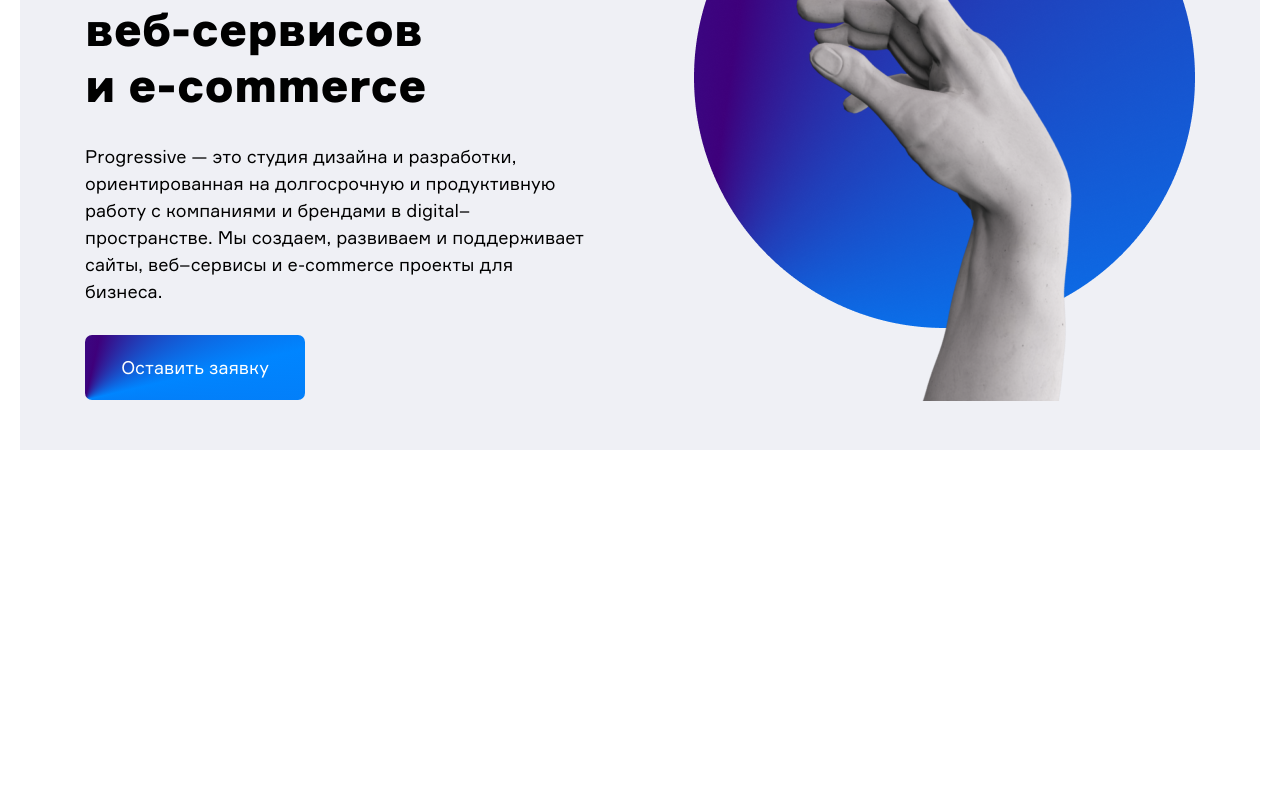
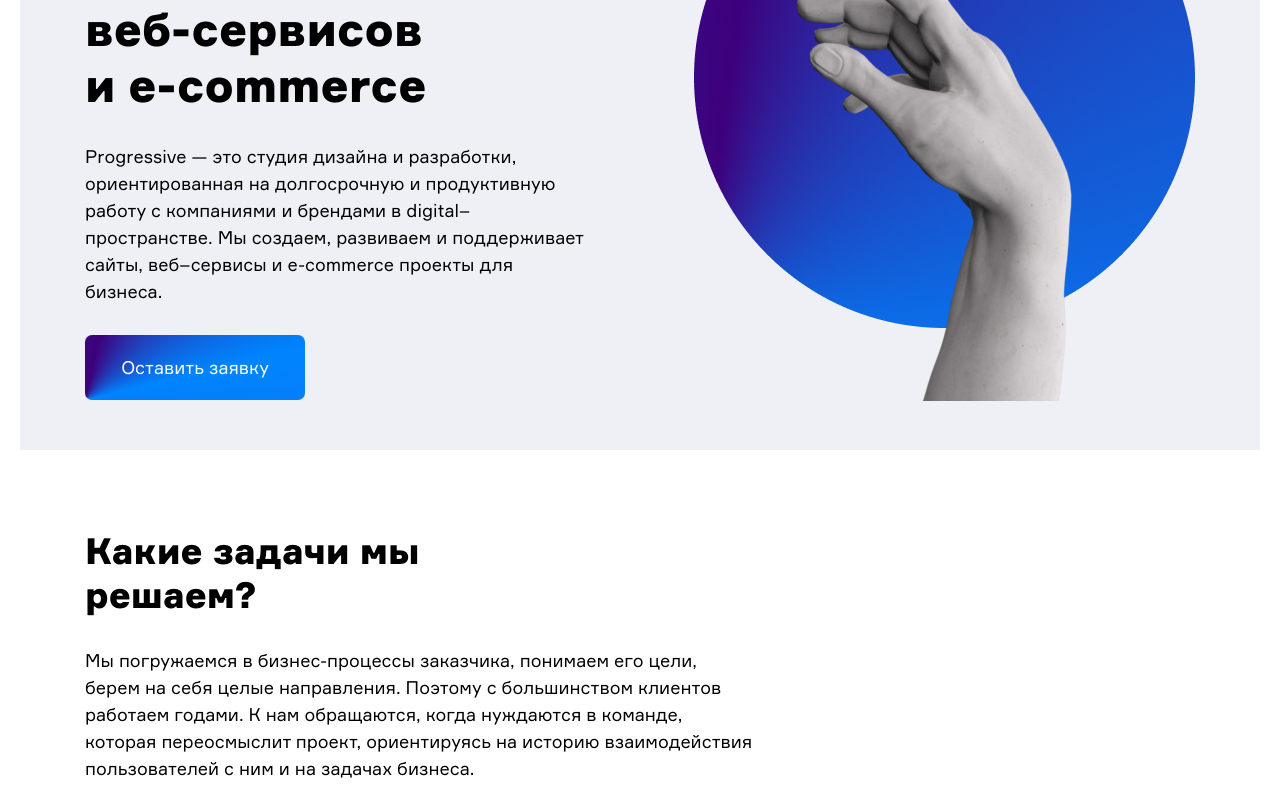
Before and after one commit to maxblessed91/q-lab2, a website built with webpack: page index.html in a window 1280 px wide. Shown: the part 360-1160 px from the top of the page. Before the commit the page ends 810 px from the top, so only its background shows below. Built offline with nearby package versions, Linux system fonts and the light colour scheme; files whose address does not match are found by name.

Commit message:
fonts fix

```diff
--- a/index.html
+++ b/index.html
@@ -76,6 +76,18 @@
                 />
             </div>
         </section>
+        <section class="stack">
+            <div class="wrapper stack__wrapper">
+                <div class="stack__content">
+                    <h2 class="stack__title">
+                        Какие задачи мы решаем?
+                    </h2>
+                    <p class="stack__text">
+                        Мы погружаемся в бизнес-процессы заказчика, понимаем его цели, берем на себя целые направления. Поэтому с большинством клиентов работаем годами. К нам обращаются, когда нуждаются в команде, которая переосмыслит проект, ориентируясь на историю взаимодействия пользователей с ним и на задачах бизнеса.
+                    </p>
+                </div>
+            </div>
+        </section>
         <script src="./dist/script.js"></script>
     </body>
 </html>
--- a/package.json
+++ b/package.json
@@ -4,7 +4,7 @@
   "description": "",
   "main": "index.js",
   "scripts": {
-    "style": "sass --watch sass/style.scss sass/style.css",
+    "style": "sass --watch src/sass/style.scss src/sass/style.css",
     "dev": "webpack --mode development",
     "prod": "webpack --mode production"
   },
--- a/src/sass/abstract/_constants.scss
+++ b/src/sass/abstract/_constants.scss
@@ -4,6 +4,7 @@ $color-light: #ffffff;
 
 $header-content-width: 1920px;
 $content-width: 1300px;
+$laptop-width: 1366px;
 $tablet-width: 768px;
 $mobile-huge: 390px;
 $mobile-big-width: 360px;
--- a/src/sass/abstract/_fonts.scss
+++ b/src/sass/abstract/_fonts.scss
@@ -1,29 +1,29 @@
 @font-face {
   font-family: "Formular-Black";
   src: url("/src/fonts/Formular-Black.eot");
-  src: local("☺"), url("/src/fonts/fonts/Formular-Black.woff") format("woff"),
-    url("/src/fonts/fonts/Formular-Black.ttf") format("truetype"),
-    url("/src/fonts/fonts/Formular-Black.svg") format("svg");
+  src: local("☺"), url("/src/fonts/Formular-Black.woff") format("woff"),
+    url("/src/fonts/Formular-Black.ttf") format("truetype"),
+    url("/src/fonts/Formular-Black.svg") format("svg");
   font-weight: 900;
   font-style: normal;
 }
 
 @font-face {
   font-family: "Formular-Bold";
-  src: url("/src/fonts/fonts/Formular-Bold.eot");
-  src: local("☺"), url("/src/fonts/fonts/Formular-Bold.woff") format("woff"),
-    url("/src/fonts/fonts/Formular-Bold.ttf") format("truetype"),
-    url("/src/fonts/fonts/Formular-Bold.svg") format("svg");
+  src: url("/src/fonts/Formular-Bold.eot");
+  src: local("☺"), url("/src/fonts/Formular-Bold.woff") format("woff"),
+    url("/src/fonts/Formular-Bold.ttf") format("truetype"),
+    url("/src/fonts/Formular-Bold.svg") format("svg");
   font-weight: 700;
   font-style: normal;
 }
 
 @font-face {
   font-family: "Formular-Regular";
-  src: url("/src/fonts/fonts/Formular-Regular.eot");
-  src: local("☺"), url("/src/fonts/fonts/Formular-Regular.woff") format("woff"),
-    url("/src/fonts/fonts/Formular-Regular.ttf") format("truetype"),
-    url("/src/fonts/fonts/Formular-Regular.svg") format("svg");
+  src: url("/src/fonts/Formular-Regular.eot");
+  src: local("☺"), url("/src/fonts/Formular-Regular.woff") format("woff"),
+    url("/src/fonts/Formular-Regular.ttf") format("truetype"),
+    url("/src/fonts/Formular-Regular.svg") format("svg");
   font-weight: 400;
   font-style: normal;
 }
--- /dev/null
+++ b/src/sass/components/_stack.scss
@@ -0,0 +1,69 @@
+.stack {
+    padding: 7px 20px 0 20px;
+    margin: auto;
+}
+
+.stack__wrapper {
+    padding-top: 72px;
+    display: flex;
+    justify-content: space-between;
+    align-items: center;
+
+    @include media-hugemobile {
+        padding-top: 36px;
+    }
+
+    @include media-mobile {
+        padding-top: 36px;
+    }
+
+}
+
+.stack__content {
+    padding-right: 102px;
+    padding-left: 65px;
+
+
+    @include media-hugemobile {
+        max-width: 360px;
+        padding-right: 40px;
+        padding-left: 16px;
+    }
+
+    @include media-mobile {
+        max-width: 360px;
+        padding-right: 40px;
+        padding-left: 16px;
+    }
+
+}
+
+.stack__title {
+    margin: 0 0 30px;
+    @extend %font-black;
+    @include font(36px, 900, 44px);
+    max-width: 507px;
+
+    @include media-hugemobile {
+        @include font(24px, 900, 29px);
+    }
+
+    @include media-mobile {
+        @include font(24px, 900, 29px);
+    }
+}
+
+.stack__text {
+    @extend %font-regular;
+    @include font(18px, 400, 27px);
+    max-width: 670px;
+
+    @include media-hugemobile {
+        @include font(14px, 400, 21px);
+        max-width: 260px;
+    }
+
+    @include media-mobile {
+        @include font(14px, 400, 21px);
+    }
+}
--- a/src/sass/style.scss
+++ b/src/sass/style.scss
@@ -12,6 +12,7 @@
 // Components
 @import "components/navigation";
 @import "components/promo";
+@import "components/stack";
 
 // Layouts
 @import "layouts/header";
```
Also changed, not shown: dist/script.js, src/sass/style.css, 2 other files.
